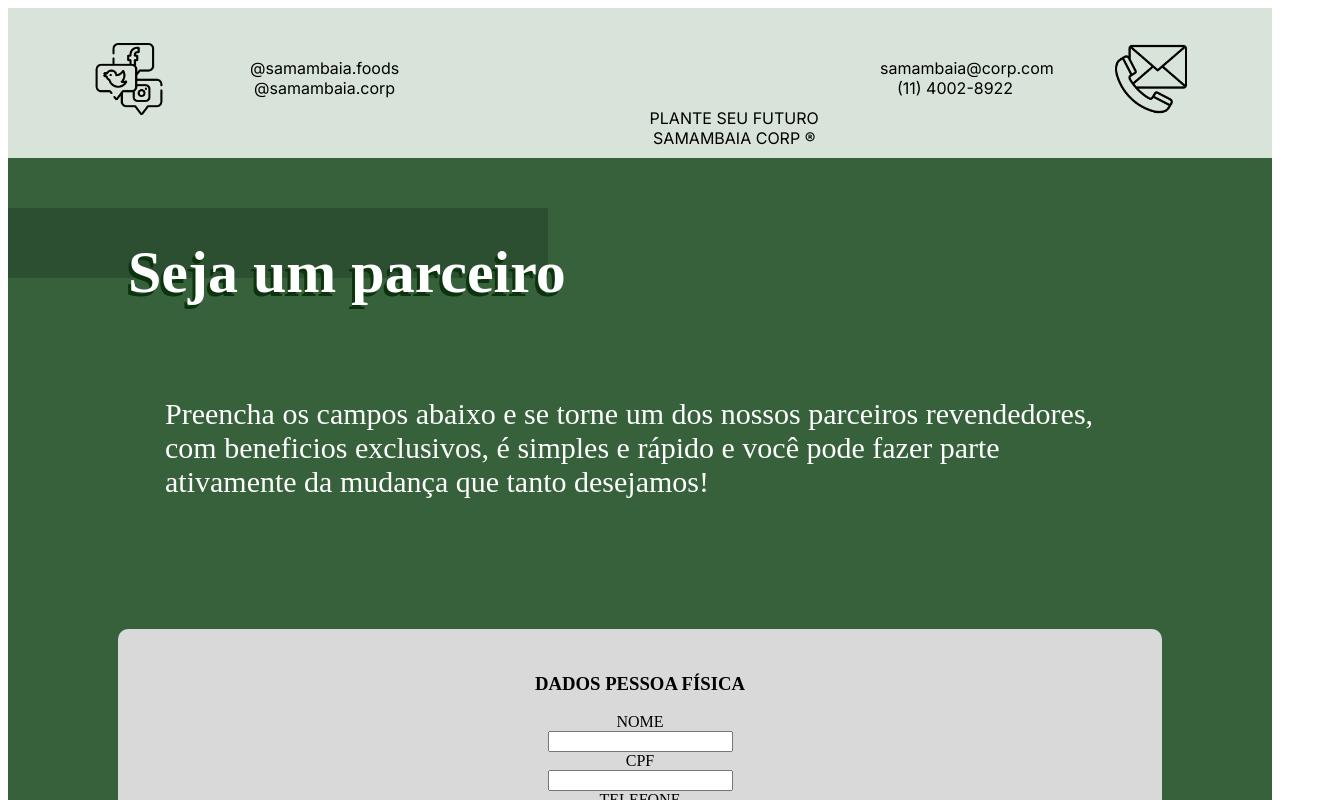
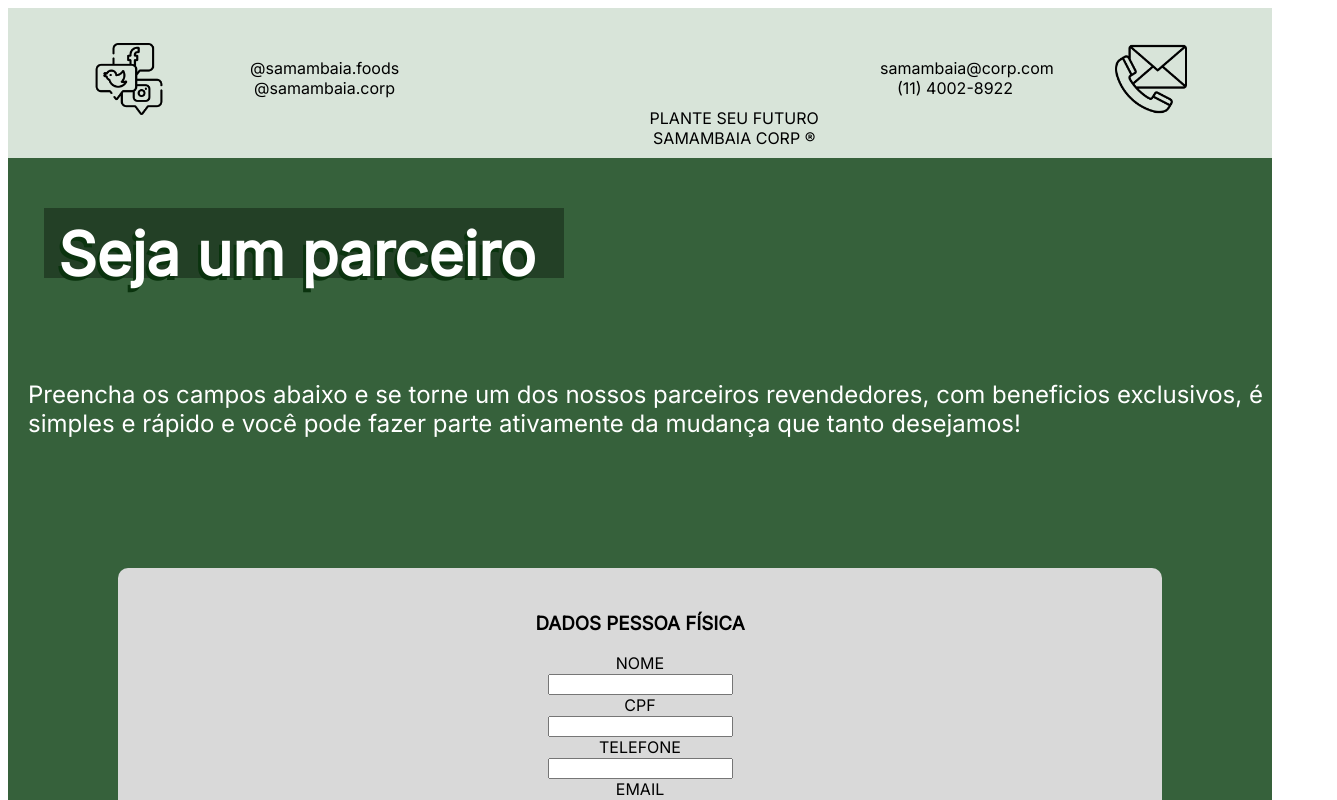
Before and after one commit to jonatasslc/SamambaiaFoods, a React (Vite) app: page /parceiro in a window 1280 px wide. Shown: the top 800 px of the page, 1337 px wide, since content can reach past the window. Built offline with nearby package versions, Linux system fonts and the light colour scheme.

Commit message:
formulário enviando dados para api

```diff
--- a/src/pages/parceiro/index.jsx
+++ b/src/pages/parceiro/index.jsx
@@ -20,33 +20,32 @@ const initialValue = {
 
 function Parceiro(){
 
-  const [datas, setDatas] = useState(initialValue);
+  const [values, setValues] = useState(initialValue);
 
   const navigate = useNavigate();
 
   function onSubmit(evento){
       evento.preventDefault();
 
-      const url = '/partners';
+      const url = '/';
 
-      api.post(url, datas)
+      api.post(url, values)
           .then( () =>{
-              console.log("ok");
+            alert("Cadastro efetuado com sucesso, em breve entraremos em contato!");
           })
   }
 
   function onChange(ev){
-      const {name, data } = ev.target
+      const {name, value } = ev.target
 
-      setDatas({ ...values, [name]:data})
+      setValues({ ...values, [name]:value})
   }
 
     return (
       <>
         <Footer/>
         <header>
-          <div className='divTitle'>
-          </div>
+          <div className='divTitle'></div>
           <h1 className='titlePage'>Seja um parceiro</h1>
         </header>
 
@@ -84,7 +83,7 @@ function Parceiro(){
 
                     <label htmlFor="cidadeEmpresa">CIDADE SEDE</label><br></br>
                     <input type="text" id="cidadeEmpresa" name="cidadeEmpresa" onChange={onChange}/> <br></br>
-                    <button className='btn' type="submit">Enviar</button>
+                <button className='btn' type="submit">Enviar</button>
                 </div>
             </form>
           <Footer/>
--- a/src/pages/parceiro/styles.css
+++ b/src/pages/parceiro/styles.css
@@ -1,5 +1,6 @@
 #root{
     background-color: #36613B;
+    font-family: 'Inter', sans-serif;
 }
 
 .formCard{
@@ -18,28 +19,31 @@
 
 .titlePage{
     font-size: 60px;
-    margin-top: -50px;
-    margin-left: 120px;
+    margin-top: -70px;
+    margin-left: 50px;
     text-shadow: -3px 4px #0A330E;
 }
 
 .divTitle{
-    background-color: #1629174f;
-    width: 540px;
+    background-color: #16291792;
+    width: 520px;
     height: 70px;
     margin-top: 50px;
+    margin-left: 36px;
 }
 
 .btn{
+    text-decoration: none;
     margin-top: 20px;
     width: 30%;
     background-color: #36613B;
+    font-family: 'Inter', sans-serif;
 }
 
 .text{
-    width: 950px;
+    width: 1289px;
     margin: auto;
     padding: 20px;
     padding-top: 70px;
-    font-size: 30px;
+    font-size: 24px;
 }
--- a/src/pages/propositos/index.jsx
+++ b/src/pages/propositos/index.jsx
@@ -9,9 +9,8 @@ function Propositos(){
       <>
         <Footer/>
         <header>
-          <div className='divTitle'>
-            <h1 className='titlePage'>Propósitos</h1>
-          </div>
+          <div className='divTitle'></div>
+          <h1 className='titlePage'>Propósitos</h1>
         </header>
 
         <figure className='figureTop'><img src="https://i0.wp.com/gamacidadao.com.br/wp-content/uploads/2019/01/maos-dadas-com-natureza.jpg?ssl=1" alt="" className='imgHands'/></figure>
--- a/src/pages/propositos/styles.css
+++ b/src/pages/propositos/styles.css
@@ -13,7 +13,7 @@
 
 .divTitle{
     background-color: #1629174f;
-    width: 500px;
+    width: 550px;
     height: 90px;
 }
 
```
Also changed, not shown: 2 other files (tests, documents, lock files or other folders).
